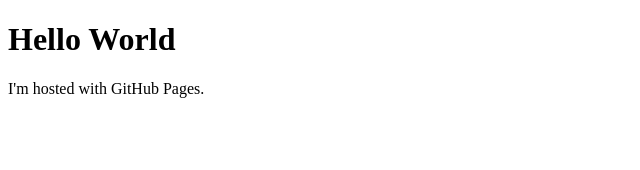
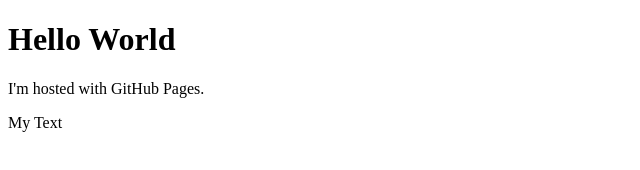
Before and after one commit to damian531/damian531.github.io, a plain HTML site: page index.html in a window 1280 px wide. Shown: the full height of the page, 0-640 px from the left. Drawn offline with Linux system fonts and the light colour scheme.

Commit message:
Update index.html

```diff
--- a/index.html
+++ b/index.html
@@ -3,5 +3,6 @@
 <body>
 <h1>Hello World</h1>
 <p>I'm hosted with GitHub Pages.</p>
+<p>My Text </p>
 </body>
 </html>
```
